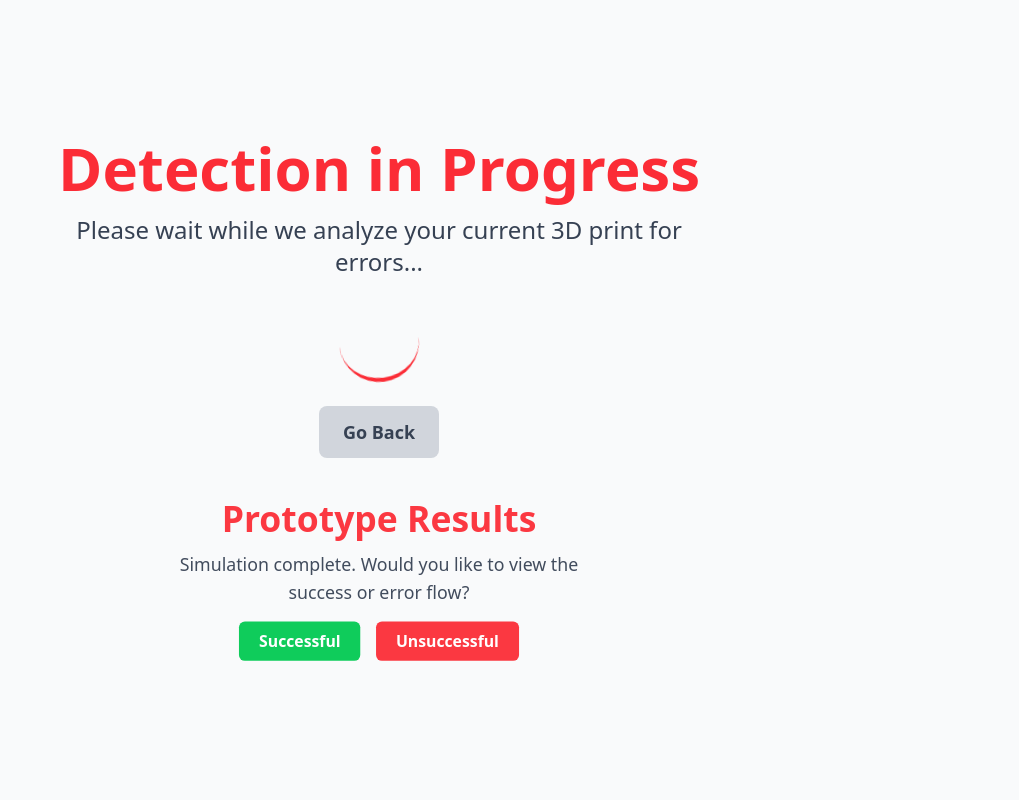
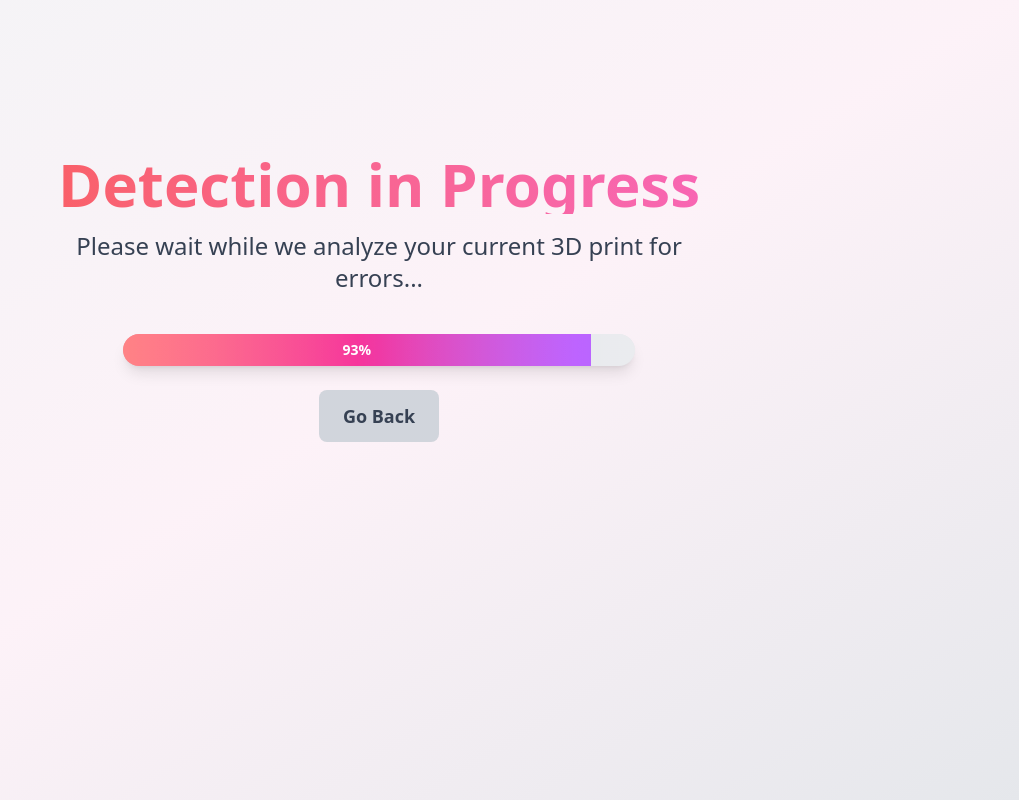
Before and after one commit to anthony-cuellar/3Dprint_Monitoring_Webapp, a React (Vite) app: page /detect in a window 1280 px wide. Shown: the whole page, without its empty margins (261-1280 px from the left). Built offline with nearby package versions, Linux system fonts and the light colour scheme.

Commit message:
Added an animation on the loading

```diff
--- a/package.json
+++ b/package.json
@@ -11,6 +11,7 @@
   },
   "dependencies": {
     "@tailwindcss/vite": "^4.0.9",
+    "canvas-confetti": "^1.9.3",
     "framer-motion": "^12.23.12",
     "react": "^19.0.0",
     "react-dom": "^19.0.0",
--- a/src/Frontend/DetectorPage.jsx
+++ b/src/Frontend/DetectorPage.jsx
@@ -4,27 +4,48 @@ import "../css/index.css";
 
 function DetectorPage() {
   const navigate = useNavigate();
+  const [progress, setProgress] = useState(0);
   const [showPrototype, setShowPrototype] = useState(false);
 
-  // After 5 seconds, reveal the prototype section
+  // Smooth progress simulation (fast start, slow end)
   useEffect(() => {
-    const timer = setTimeout(() => {
-      setShowPrototype(true);
-    }, 5000);
-    return () => clearTimeout(timer);
-  }, []);
+    if (progress < 100) {
+      const timer = setTimeout(() => {
+        setProgress((prev) =>
+          prev < 90 ? prev + Math.floor(Math.random() * 5 + 2) : prev + 1
+        );
+      }, 200);
+
+      return () => clearTimeout(timer);
+    } else {
+      // Once loading reaches 100, reveal results
+      setTimeout(() => {
+        setShowPrototype(true);
+      }, 800);
+    }
+  }, [progress]);
 
   return (
-    <main className="min-h-screen flex flex-col items-center justify-center bg-gray-50 p-4">
-      {/* Spinner / Detection Section (always visible) */}
-      <h1 className="text-5xl md:text-6xl font-bold text-red-500 mb-4">
+    <main className="min-h-screen flex flex-col items-center justify-center bg-gradient-to-br from-gray-100 via-pink-50 to-gray-200 p-6">
+      {/* Header */}
+      <h1 className="text-5xl md:text-6xl font-extrabold text-transparent bg-clip-text bg-gradient-to-r from-red-500 to-pink-500 mb-4 animate-pulse">
         Detection in Progress
       </h1>
-      <p className="text-xl md:text-2xl text-gray-700 text-center max-w-2xl mb-6">
+      <p className="text-xl md:text-2xl text-gray-700 text-center max-w-2xl mb-10">
         Please wait while we analyze your current 3D print for errors...
       </p>
 
-      <div className="animate-spin rounded-full h-20 w-20 border-t-4 border-red-500 mb-6"></div>
+      {/* Loading Bar */}
+      <div className="w-full max-w-lg bg-gray-200 rounded-full h-8 mb-6 shadow-lg overflow-hidden relative">
+        <div
+          className="h-8 bg-gradient-to-r from-red-400 via-pink-500 to-purple-500 text-sm font-bold text-white flex items-center justify-center transition-all duration-500 animate-gradient-x"
+          style={{ width: `${progress}%` }}
+        >
+          {progress}%
+        </div>
+        {/* Shimmer effect */}
+        <div className="absolute inset-0 rounded-full bg-gradient-to-r from-white/20 via-transparent to-white/20 animate-shimmer"></div>
+      </div>
 
       <button
         onClick={() => navigate(-1)}
@@ -33,14 +54,14 @@ function DetectorPage() {
         Go Back
       </button>
 
-      {/* PROTOTYPE RESULTS SECTION: fade/zoom in after 5s */}
+      {/* Prototype Results Section */}
       <section
         className={`
           flex flex-col items-center transition-all duration-700 transform
           ${showPrototype ? "scale-100 opacity-100" : "scale-75 opacity-0"}
         `}
       >
-        <h2 className="text-3xl md:text-4xl font-bold text-red-500 mb-3">
+        <h2 className="text-3xl md:text-4xl font-bold text-red-500 mb-3 animate-bounce">
           Prototype Results
         </h2>
         <p className="text-md md:text-lg text-gray-700 text-center max-w-md mb-4">
@@ -50,17 +71,17 @@ function DetectorPage() {
         <div className="space-x-4">
           <button
             onClick={() => navigate("/success")}
-            className="px-5 py-2 text-md bg-green-500 text-white rounded-md font-semibold
-                       hover:bg-green-600 transition-all"
+            className="px-6 py-2 text-md bg-green-500 text-white rounded-md font-semibold
+                       hover:bg-green-600 transition-all shadow-md hover:scale-105"
           >
-            Successful
+            ✅ Successful
           </button>
           <button
             onClick={() => navigate("/error")}
-            className="px-5 py-2 text-md bg-red-500 text-white rounded-md font-semibold
-                       hover:bg-red-600 transition-all"
+            className="px-6 py-2 text-md bg-red-500 text-white rounded-md font-semibold
+                       hover:bg-red-600 transition-all shadow-md hover:scale-105"
           >
-            Unsuccessful
+            ❌ Unsuccessful
           </button>
         </div>
       </section>
```
Also changed, not shown: 1 other file (tests, documents, lock files or other folders).
